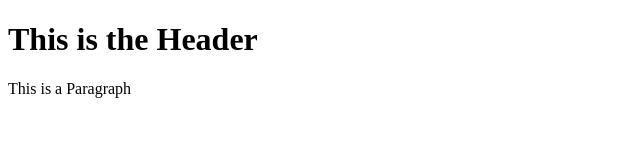
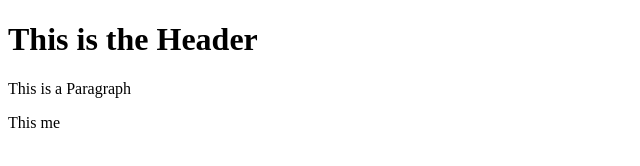
Before and after one commit to NuNikeE/git-test, a plain HTML site: page index.html in a window 1280 px wide. Shown: the full height of the page, 0-640 px from the left. Drawn offline with Linux system fonts and the light colour scheme.

Commit message:
third commit

```diff
--- a/index.html
+++ b/index.html
@@ -3,5 +3,6 @@
     <body>
         <h1>This is the Header</h1>
         <p>This is a Paragraph</p>
+        <p>This me</p>
     </body>
 </html>
```
